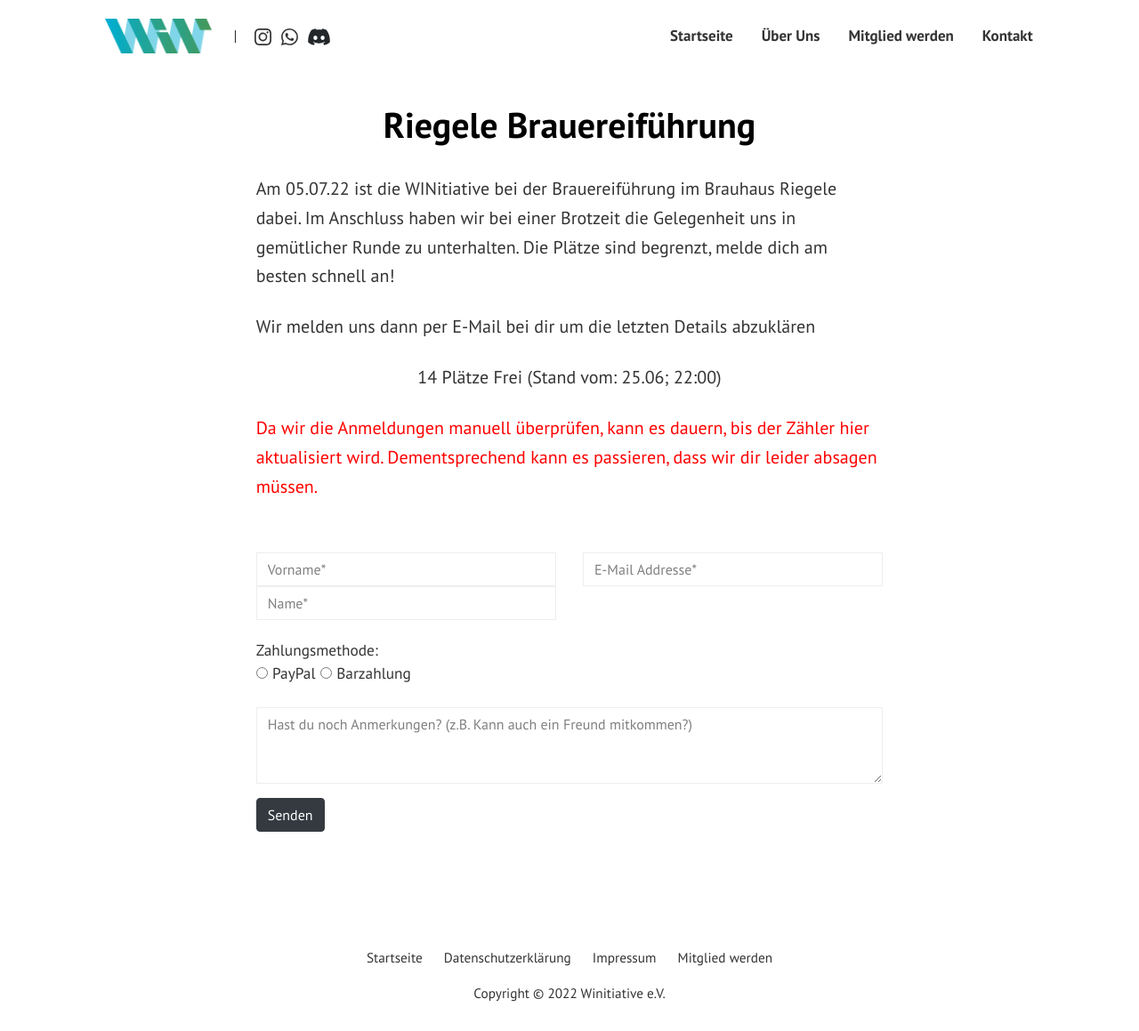
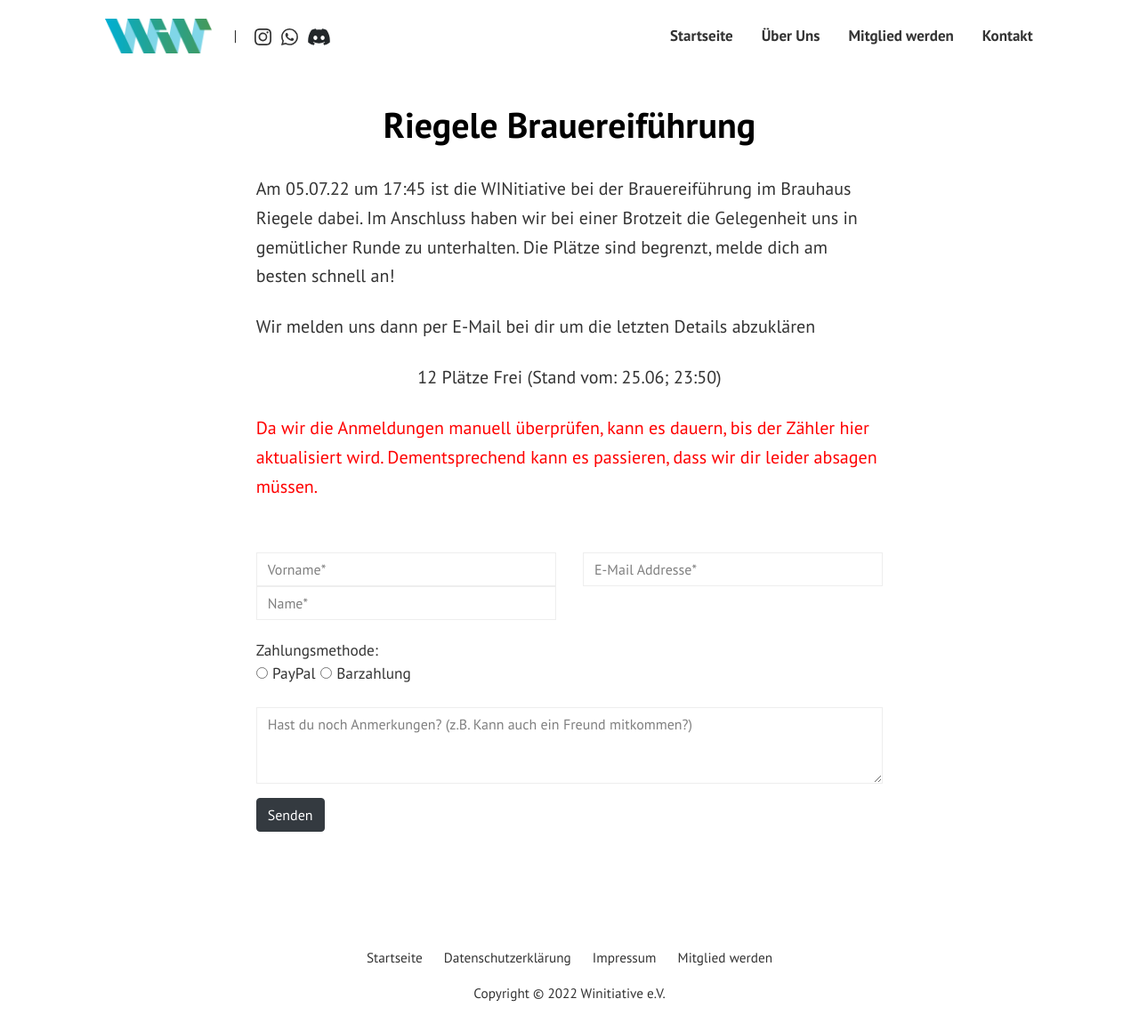
Before and after one commit to WINitiative-Augsburg-eV/webseite, a Jekyll site: the page built from pages/event-anmeldung.html, in a window 1280 px wide and 1159 px high. Shown: the whole window at 89% size. Built offline with Jekyll 4.4.1, drawn with Linux system fonts in a browser that asks for light colours.

Commit message:
Neue Anmeldung

```diff
--- a/pages/event-anmeldung.html
+++ b/pages/event-anmeldung.html
@@ -9,9 +9,9 @@ comments: false
   <input type="hidden" name="_next" value="https://winitiative-augsburg.de/anmeldung-erfolgreich/">
   <input type="hidden" name="_subject" value="Neue Anmeldung zum Event!">
     <input type="hidden" name="_captcha" value="false">
-<p class="lead mb-4">Am 05.07.22 ist die WINitiative bei der Brauereiführung im Brauhaus Riegele dabei. Im Anschluss haben wir bei einer Brotzeit die Gelegenheit uns in gemütlicher Runde zu unterhalten. Die Plätze sind begrenzt, melde dich am besten schnell an!</p>
+<p class="lead mb-4">Am 05.07.22 um 17:45 ist die WINitiative bei der Brauereiführung im Brauhaus Riegele dabei. Im Anschluss haben wir bei einer Brotzeit die Gelegenheit uns in gemütlicher Runde zu unterhalten. Die Plätze sind begrenzt, melde dich am besten schnell an!</p>
 <p class="mb-4">Wir melden uns dann per E-Mail bei dir um die letzten Details abzuklären</p>
-<center><p class="mb-4">14 Plätze Frei (Stand vom: 25.06; 22:00)</p></center>
+<center><p class="mb-4">12 Plätze Frei (Stand vom: 25.06; 23:50)</p></center>
 <p class="mb-4" style="color: red">Da wir die Anmeldungen manuell überprüfen, kann es dauern, bis der Zähler hier aktualisiert wird. Dementsprechend kann es passieren, dass wir dir leider absagen müssen.</p>
 
 <br>
```
